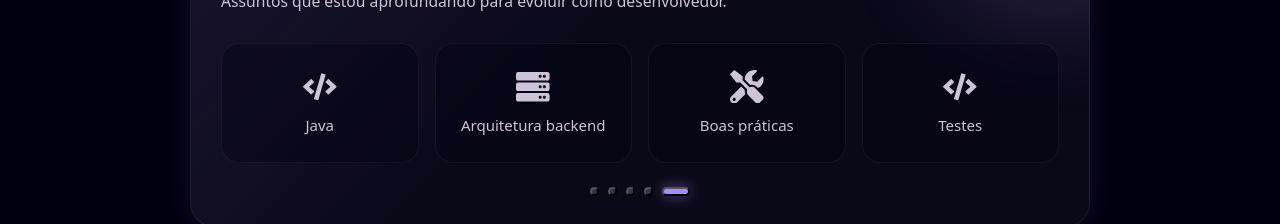
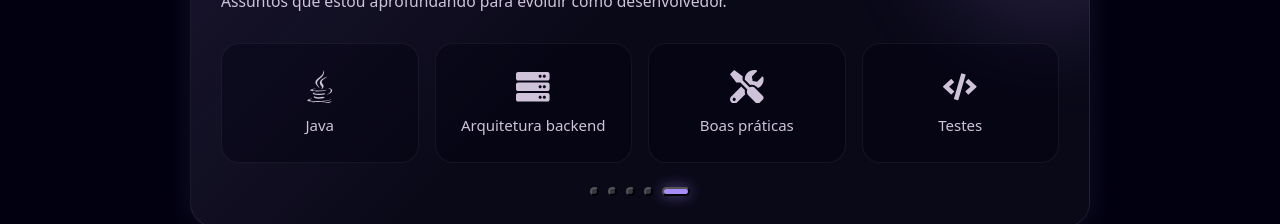
Before and after one commit to Thiago-Tolosa/Portfolio, a React (Vite) app: page / in a window 1280 px wide. Both pictures are taken after a click on the button 983 px from the left and 3023 px from the top of the page. Shown: the part 3098-3322 px from the top of the page. Built offline with nearby package versions, Linux system fonts and the light colour scheme.

Commit message:
Mudança FaIcon

```diff
--- a/src/components/Main.tsx
+++ b/src/components/Main.tsx
@@ -17,6 +17,7 @@ import {
   FaChevronRight,
   FaCode,
   FaTools,
+  FaJava
 } from "react-icons/fa";
 
 import {
@@ -97,7 +98,7 @@ function Main() {
       title: "Em desenvolvimento",
       description: "Assuntos que estou aprofundando para evoluir como desenvolvedor.",
       items: [
-        { name: "Java", icon: <FaCode /> },
+        { name: "Java", icon: <FaJava /> },
         { name: "Arquitetura backend", icon: <FaServer /> },
         { name: "Boas práticas", icon: <FaTools /> },
         { name: "Testes", icon: <FaCode /> },
```
